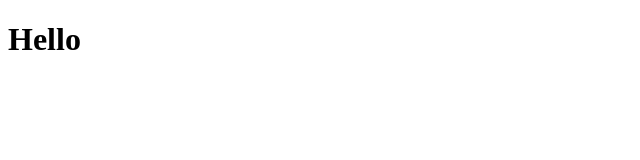
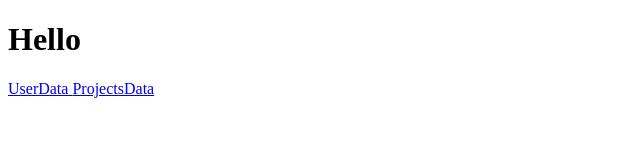
Before and after one commit to Braggedtooth/portfolio-data, a plain HTML site: page index.html in a window 1280 px wide. Shown: the whole page, without its empty margins (0-640 px from the left). Drawn offline with Linux system fonts and the light colour scheme.

Commit message:
Update index.html

```diff
--- a/index.html
+++ b/index.html
@@ -8,5 +8,7 @@
 </head>
 <body>
     <h1>Hello</h1>
+    <a href="https://braggedtooth.github.io/portfolio-data/user.json"> UserData <a>
+    <a href="https://braggedtooth.github.io/portfolio-data/project.json"> ProjectsData <a>
 </body>
 </html>
```
